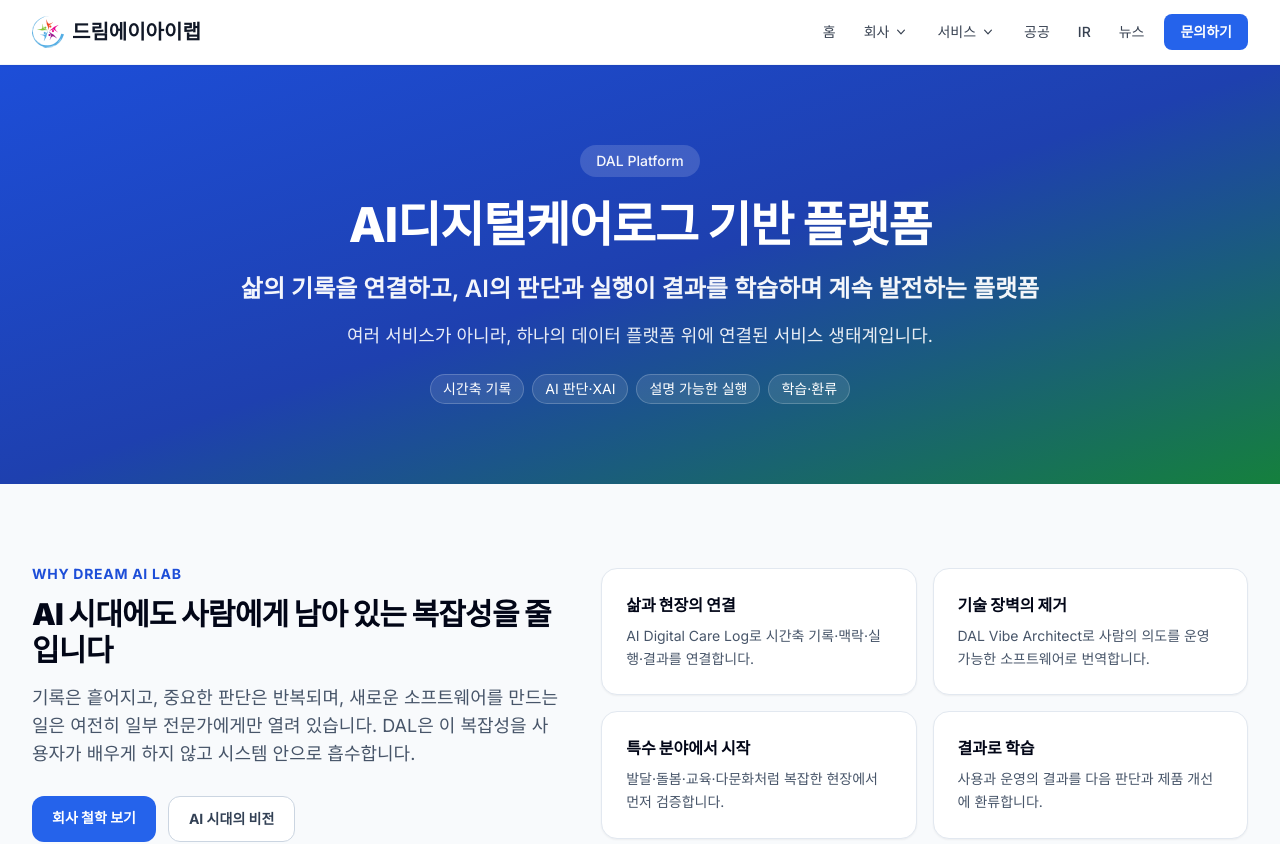
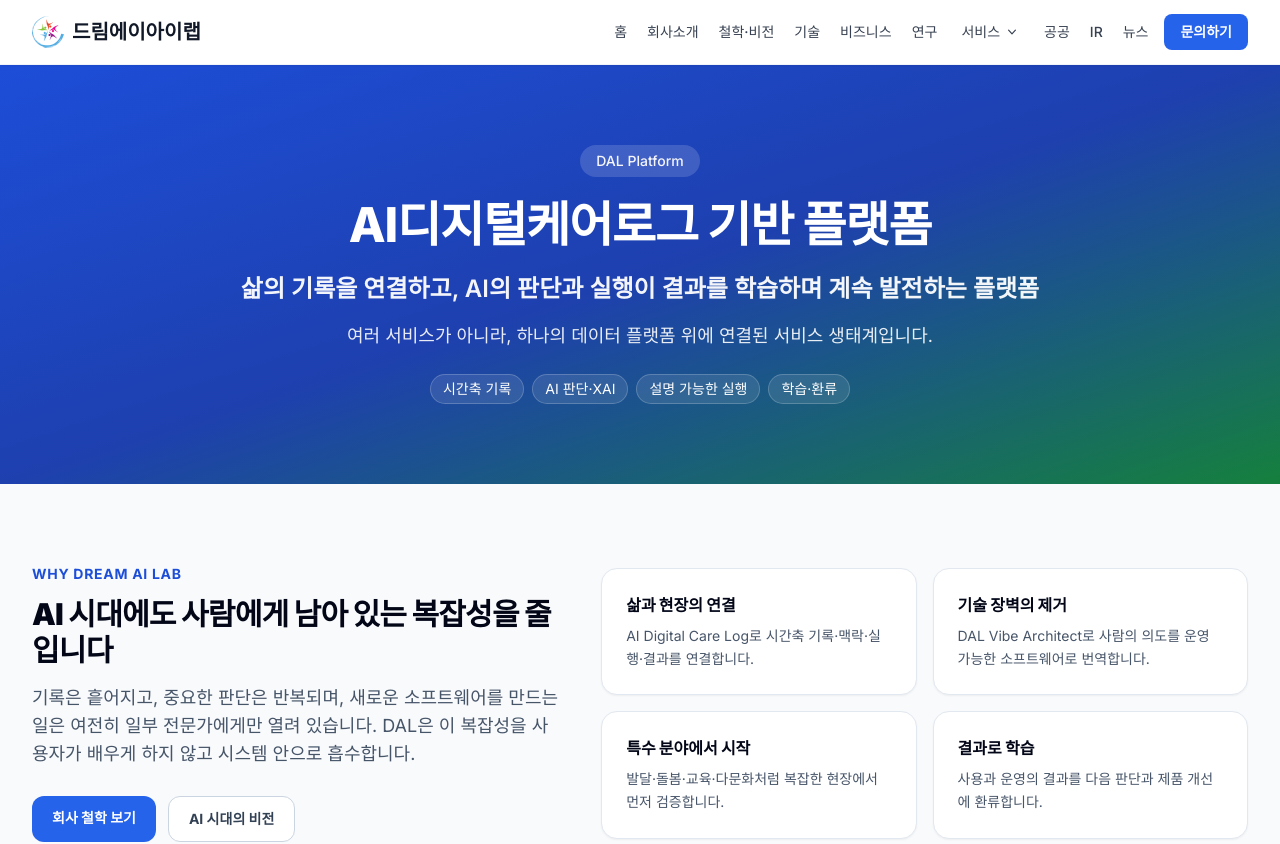
Before and after one commit to nwsoft/dreamailab, a Next.js app: page / in a window 1280 px wide. Shown: the top 844 px of the page. Built offline with nearby package versions, Linux system fonts and the light colour scheme.

Commit message:
fix: expose core company pages in header

```diff
--- a/components/Header.tsx
+++ b/components/Header.tsx
@@ -8,7 +8,7 @@
   { name: '철학·비전', href: '/vision', meta: '왜, 어디로 가는가' },
   { name: '기술', href: '/technology', meta: '어떻게 만드는가' },
   { name: '비즈니스', href: '/business', meta: '어떻게 가치가 되는가' },
-  { name: 'Research', href: '/research', meta: '장기 기술 연구' },
+  { name: '연구', href: '/research', meta: '장기 기술 연구' },
 ]
 
 const serviceNavigation = [
@@ -56,12 +56,16 @@
           </Link>
 
           <div className="hidden items-center gap-1 lg:flex">
-            <Link href="/" className="px-3 py-2 text-sm font-medium text-gray-700 transition-colors hover:text-primary-600">홈</Link>
-            <DesktopDropdown label="회사" href="/about" items={companyNavigation} />
+            <Link href="/" className="px-2 py-2 text-sm font-medium text-gray-700 transition-colors hover:text-primary-600">홈</Link>
+            {companyNavigation.map((item) => (
+              <Link key={item.href} href={item.href} className="whitespace-nowrap px-2 py-2 text-sm font-medium text-gray-700 transition-colors hover:text-primary-600">
+                {item.name}
+              </Link>
+            ))}
             <DesktopDropdown label="서비스" href="/services" items={serviceNavigation} wide />
-            <Link href="/public" className="px-3 py-2 text-sm font-medium text-gray-700 transition-colors hover:text-primary-600">공공</Link>
-            <Link href="/ir" className="px-3 py-2 text-sm font-medium text-gray-700 transition-colors hover:text-primary-600">IR</Link>
-            <Link href="/news" className="px-3 py-2 text-sm font-medium text-gray-700 transition-colors hover:text-primary-600">뉴스</Link>
+            <Link href="/public" className="px-2 py-2 text-sm font-medium text-gray-700 transition-colors hover:text-primary-600">공공</Link>
+            <Link href="/ir" className="px-2 py-2 text-sm font-medium text-gray-700 transition-colors hover:text-primary-600">IR</Link>
+            <Link href="/news" className="px-2 py-2 text-sm font-medium text-gray-700 transition-colors hover:text-primary-600">뉴스</Link>
             <Link href="/contact" className="ml-1 rounded-lg bg-primary-600 px-4 py-2 text-sm font-semibold text-white transition-colors hover:bg-primary-700">문의하기</Link>
           </div>
 
```
